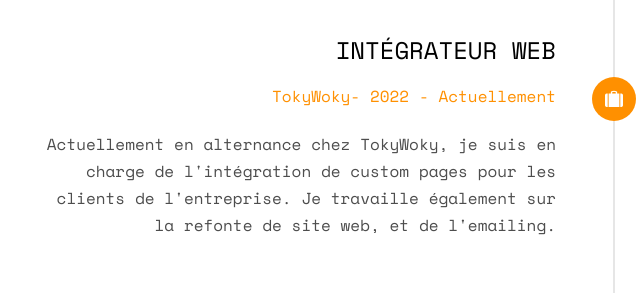
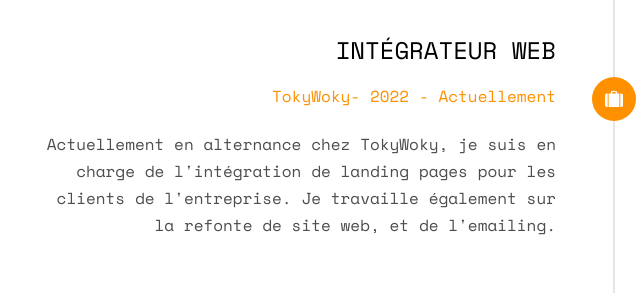
Before and after one commit to LorenzoAversano/NewPortfolio, a plain HTML site: page index.html in a window 1280 px wide. Shown: the part 1586-1879 px from the top of the page, 27-667 px from the left. Drawn offline with nearby package versions, Linux system fonts and the light colour scheme; some packages are replaced by stand-ins of ours; no server answers; files whose address does not match are found by name.

Commit message:
:sparkles: Change wording

```diff
--- a/index.html
+++ b/index.html
@@ -115,7 +115,7 @@
 										<span class="company"><a href="https://www.tokywoky.com/fr">TokyWoky- 2022 - Actuellement</a></span>
 									</div>
 									<div class="timeline-body">
-										<p>Actuellement en alternance chez TokyWoky, je suis en charge de l'intégration de custom pages pour les clients de l'entreprise.
+										<p>Actuellement en alternance chez TokyWoky, je suis en charge de l'intégration de landing pages pour les clients de l'entreprise.
 											Je travaille également sur la refonte de site web, et de l'emailing.
 										</p>
 										</p>
```
